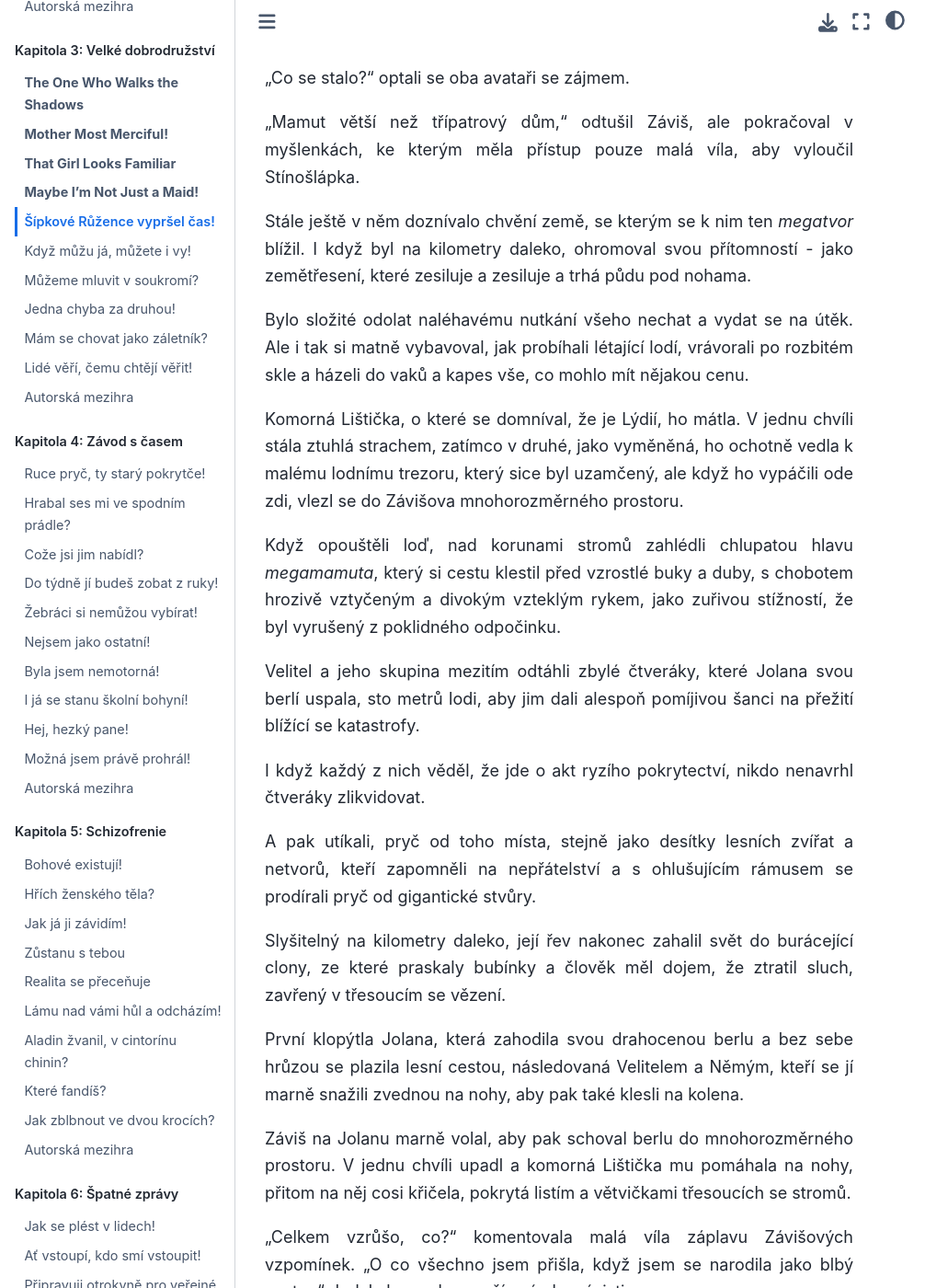
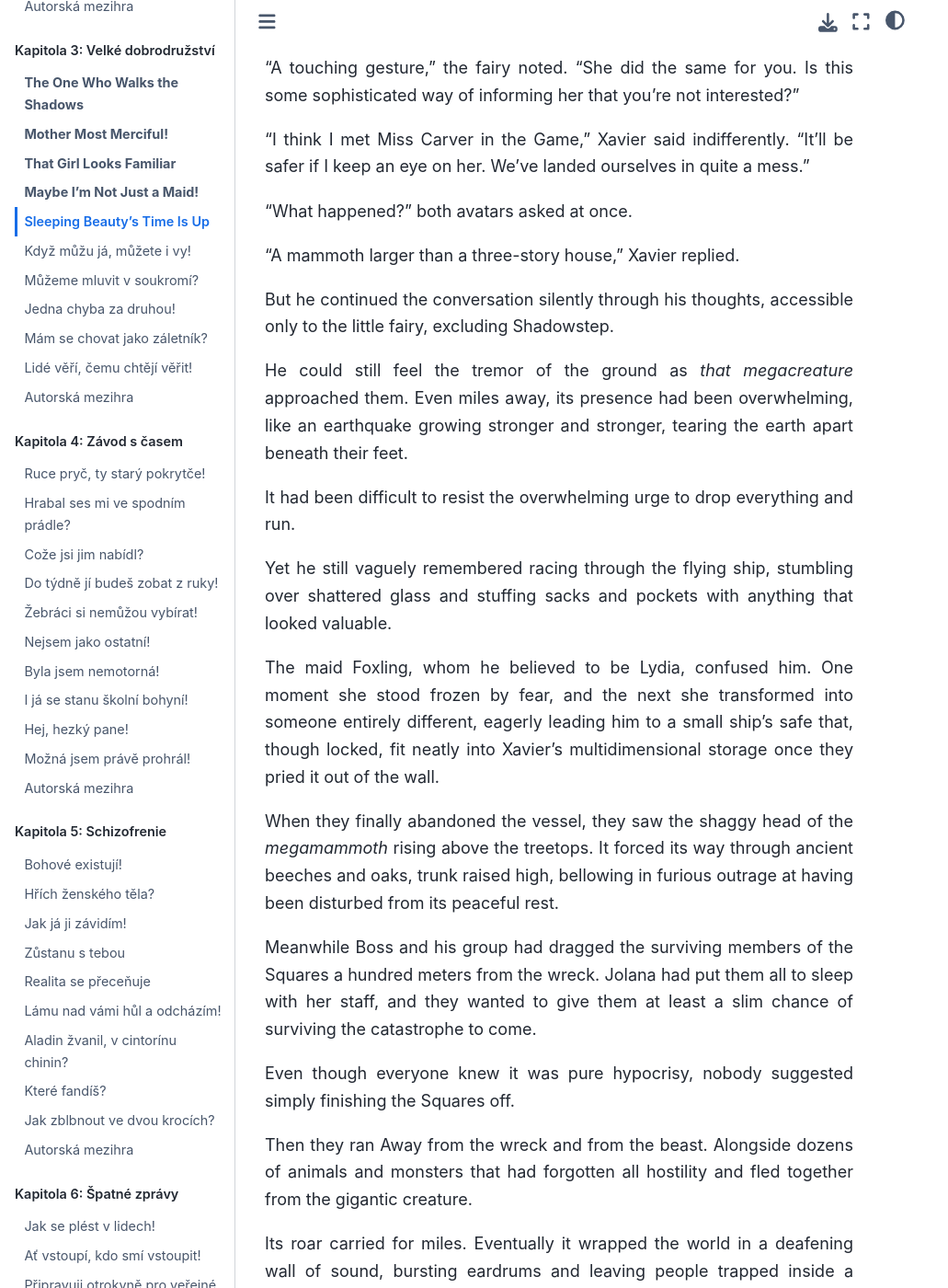
Before and after one commit to hanpari/sest-spolecniku, a Sphinx documentation site: the page built from source/sest_spolecniku/003-velke-dobrodruzstvi/05.md, in a window 1280 px wide and 1400 px high, scrolled down 1583 px. Shown: the whole window at 92% size, without its empty margins (0-1031 px from the left). Built offline with Sphinx 7.4.7 and the Sphinx Book theme 1.1.4, drawn with Linux system fonts in a browser that asks for light colours; some of the changed text lies outside the part shown.

Commit message:
Aftermath

```diff
--- a/source/sest_spolecniku/003-velke-dobrodruzstvi/05.md
+++ b/source/sest_spolecniku/003-velke-dobrodruzstvi/05.md
@@ -1,172 +1,225 @@
-# Šípkové Růžence vypršel čas!
+# Sleeping Beauty’s Time Is Up
 
-Za okny svítalo, když se Záviš probudil do reality, odpočatý jako včera. Vstal, aby si uvařil čaj, když skrz prosklené dveře obývacího pokoje uviděl Lýdii, jak spí na pohovce, rusé vlasy pohozené u hlavy a blikající NT-vysílač u patky stolu.
+Dawn was breaking outside the windows when Xavier woke in reality, as rested as he had been yesterday. He got up to make tea when, through the glass doors of the living room, he spotted Lydia stretched out on the couch, auburn hair spilled across the cushion and her NT transmitter blinking by the table leg.
 
-Záviš si vzdychl, vzal z postele přikrývku a zatlačil na dveře. Když zjistil, že jsou zamčené, vrátil se pro chytrou čelenku.
+Xavier sighed, grabbed a blanket from the bed, and pushed at the door. When he discovered it was locked, he went back for his smart headband.
 
-"Dobré ránko," pozdravila ho malá víla, která pokuřovala brčálově zelenou dýmku a listovala čímsi, co připomínalo knihu pohádek pro nejmenší. Před ní klečel zakuklený panáček, oblečený do černého trikotu, který ji masíroval nohy, přikrčený v uctivé póze služebníčka.
+“Good morning,” the little fairy greeted him. She was puffing on a periwinkle-green pipe and leafing through something that resembled a children's fairy-tale book. Before her knelt a hooded figure dressed in black, massaging her feet in the respectful pose of a devoted servant.
 
-"Neruším vás?" zeptal se Záviš jedovatě. "Až budeš mít čas, mohla bys mi prosím zodpovědět pár otázek?"
+“Am I interrupting?” Xavier asked acidly. “Whenever you have a moment, perhaps you could answer a few questions.”
 
-"Samozřejmě. Ptejte se, pane. Jsem tady, abych sloužila."
+“Certainly. Ask away, sir. I am here to serve.”
 
-Záviš ji věnoval svůj nejlepší ledový pohled, ale bez valného výsledku.
+Xavier gave her his finest icy stare, but with little effect.
 
-"Než se vám vrátí řeč," ušklíbla se malá víla a ukázala na zakuklence, "představím vám Stínošlápka. Jsem jeho *sensei*, učitel a duchovní vůdce. Lýdie mi platí, abych ho vycvičila."
+“Before speech returns to you,” the fairy smirked, pointing at the hooded figure, “allow me to introduce Shadowstep. I am his *sensei*, teacher, and spiritual guide. Lydia pays me to train him.”
 
-"Těší mne," zavrčel Záviš.
+“A pleasure,” Xavier growled.
 
-Stínošlápek se postavil, otočil a důstojně se uklonil. "Děkuji, pane, že jste se ujal mé paní. Jsem připravený pro vás zabít na kohokoliv ukážete. Jsem ten, který chodí stíny."
+Shadowstep stood, turned, and bowed with dignity.
 
-Záviš strnul na dlouhou minutu, pak beze slova namířil prst na malou vílu.
+“Thank you for taking care of my lady, sir. I am prepared to kill anyone you point at. I am the one who walks the shadows.”
 
-I pod černou kuklou bylo vidět, že se Stínošlápek otřásl. "Ji ne, prosím."
+Xavier froze for a long minute, then silently pointed at the little fairy.
 
-"To si snad nezasloužím," ozvala se malá víla uraženě. "Nebýt mne, Lýdie by utekla a my bychom ztratili potencionálního spoluhráče… Zneužila jsem jejího duševního rozpoložení," dodala pyšně. "Zdá se, že touží po lidské přítomnosti, byť tou přítomností jste vy, pane. Nejste na mne hrdý?"
+Even beneath the black hood, it was obvious Shadowstep shuddered.
 
-"Takže ti mám poděkovat, že mi okupuje obývák?"
+“Not her, please.”
 
-"Měla jsem ji poslat lehnout si na zápraží?" zeptala se malá víla jedovatě. "Svým způsobem vám tleskám, pane. Chováte se jako hulvát i k vlastnímu druhu. Žádná diskriminace, co?"
+“I hardly deserve that,” the fairy protested. “If it weren't for me, Lydia would have run away and we would have lost a potential teammate. I exploited her emotional vulnerability,” she added proudly. “She appears to crave human company, even if that company happens to be you, sir. Aren't you proud of me?”
 
-Záviš si vzdychl a ukázal na prosklené dveře.  "Otevři to. Nechápu, jak mohla být tak naivní a myslet si, že se nedostanu přes zámek ve vlastním bytě."
+“So I should thank you for occupying my living room?”
 
-Pod ostražitým dohledem Stínošlápka vešel dovnitř a přikryl ležící ženu.
+“Should I have sent her to sleep on the doorstep?” the fairy snapped. “In a way, I applaud you, sir. You're equally rude to your own species. No discrimination, right?”
 
-"Dojemné gesto," poznamenala malá víla. "Ona udělala totéž pro vás. Jde o rafinovaný způsob, jak dát najevo, že o ni nestojíte?"
+Xavier sighed and pointed toward the glass doors.
 
-"Myslím, že jsem slečnu Krajcarovou potkal ve Hře," poznamenal Záviš netečně. "Bude bezpečnější, když ji budu mít pod dohledem. Dostali jsme se do solidní šlamastyky."
+“Open it. I don't understand how she could be naïve enough to think I couldn't bypass the lock in my own apartment.”
 
-"Co se stalo?" optali se oba avataři se zájmem.
+Under Shadowstep's watchful gaze, he entered and draped the blanket over the sleeping woman.
 
-"Mamut větší než třípatrový dům," odtušil Záviš, ale pokračoval v myšlenkách, ke kterým měla přístup pouze malá víla, aby vyloučil Stínošlápka.
+“A touching gesture,” the fairy noted. “She did the same for you. Is this some sophisticated way of informing her that you're not interested?”
 
-Stále ještě v něm doznívalo chvění země, se kterým se k nim ten *megatvor* blížil. I když byl na kilometry daleko, ohromoval svou přítomností - jako zemětřesení, které zesiluje a zesiluje a trhá půdu pod nohama.
+“I think I met Miss Carver in the Game,” Xavier said indifferently. “It'll be safer if I keep an eye on her. We've landed ourselves in quite a mess.”
 
-Bylo složité odolat naléhavému nutkání všeho nechat a vydat se na útěk. Ale i tak si matně vybavoval, jak probíhali létající lodí, vrávorali po rozbitém skle a házeli do vaků a kapes vše, co mohlo mít nějakou cenu.
+“What happened?” both avatars asked at once.
 
-Komorná Lištička, o které se domníval, že je Lýdií, ho mátla. V jednu chvíli stála ztuhlá strachem, zatímco v druhé, jako vyměněná, ho ochotně vedla k malému lodnímu trezoru, který sice byl uzamčený, ale když ho vypáčili ode zdi, vlezl se do Závišova mnohorozměrného prostoru.
+“A mammoth larger than a three-story house,” Xavier replied.
 
-Když opouštěli loď, nad korunami stromů zahlédli chlupatou hlavu *megamamuta*, který si cestu klestil před vzrostlé buky a duby, s chobotem hrozivě vztyčeným a divokým vzteklým rykem, jako zuřivou stížností, že byl vyrušený z poklidného odpočinku.
+But he continued the conversation silently through his thoughts, accessible only to the little fairy, excluding Shadowstep.
 
-Velitel a jeho skupina mezitím odtáhli zbylé čtveráky, které Jolana svou berlí uspala, sto metrů lodi, aby jim dali alespoň pomíjivou šanci na přežití blížící se katastrofy.
+He could still feel the tremor of the ground as *that megacreature* approached them. Even miles away, its presence had been overwhelming, like an earthquake growing stronger and stronger, tearing the earth apart beneath their feet.
 
-I když každý z nich věděl, že jde o akt ryzího pokrytectví, nikdo nenavrhl čtveráky zlikvidovat.
+It had been difficult to resist the overwhelming urge to drop everything and run.
 
-A pak utíkali, pryč od toho místa, stejně jako desítky lesních zvířat a netvorů, kteří zapomněli na nepřátelství a s ohlušujícím rámusem se prodírali pryč od gigantické stvůry.
+Yet he still vaguely remembered racing through the flying ship, stumbling over shattered glass and stuffing sacks and pockets with anything that looked valuable.
 
-Slyšitelný na kilometry daleko, její řev nakonec zahalil svět do burácející clony, ze které praskaly bubínky a člověk měl dojem, že ztratil sluch, zavřený v třesoucím se vězení.
+The maid Foxling, whom he believed to be Lydia, confused him. One moment she stood frozen by fear, and the next she transformed into someone entirely different, eagerly leading him to a small ship's safe that, though locked, fit neatly into Xavier's multidimensional storage once they pried it out of the wall.
 
-První klopýtla Jolana, která zahodila svou drahocenou berlu a bez sebe hrůzou se plazila lesní cestou, následovaná Velitelem a Němým, kteří se jí marně snažili zvednou na nohy, aby pak také klesli na kolena.
+When they finally abandoned the vessel, they saw the shaggy head of the *megamammoth* rising above the treetops. It forced its way through ancient beeches and oaks, trunk raised high, bellowing in furious outrage at having been disturbed from its peaceful rest.
 
-Záviš na Jolanu marně volal, aby pak schoval berlu do mnohorozměrného prostoru. V jednu chvíli upadl a komorná Lištička mu pomáhala na nohy, přitom na něj cosi křičela, pokrytá listím a větvičkami třesoucích se stromů.
+Meanwhile Boss and his group had dragged the surviving members of the Squares a hundred meters from the wreck. Jolana had put them all to sleep with her staff, and they wanted to give them at least a slim chance of surviving the catastrophe to come.
 
-"Celkem vzrůšo, co?" komentovala malá víla záplavu Závišových vzpomínek. "O co všechno jsem přišla, když jsem se narodila jako blbý avatar," dodala bez sebemenší známky závisti.
+Even though everyone knew it was pure hypocrisy, nobody suggested simply finishing the Squares off.
 
-"A co moje paní?" zeptal se Stínošlápek úzkostlivě. I když se nepodílel na jejich tiché výměně, vytušil, že se stalo něco závažného.
+Then they ran Away from the wreck and from the beast. Alongside dozens of animals and monsters that had forgotten all hostility and fled together from the gigantic creature.
 
-"V pořádku," odtušil Záviš vlažně, ale bez velkého přesvědčení. Když se jim podařilo dopotácet do bezpečné jeskyně, Lištička měla skelný pohled a třásla se jako osika.
+Its roar carried for miles. Eventually it wrapped the world in a deafening wall of sound, bursting eardrums and leaving people trapped inside a trembling prison of noise.
 
-*Pokud je ta komorná Lýdie Krajcarová, nevěřím, že by se chtěla vrátit do Hry,* pomyslel si pochmurně. Jemu osobně se adrenalinové vzrušení zamlouvalo, nebo mu alespoň dával přednost před plíživými nástrahami **První-Spořitelní**.
+Jolana was the first to fall. She threw away her precious staff and crawled along the forest path, paralyzed by terror. Boss and Mute tried desperately to haul her back onto her feet before collapsing to their knees themselves.
 
-"Kdy myslíš, že se probudí?" zeptal se.
+Xavier shouted helplessly at Jolana before scooping up her staff and hiding it in his multidimensional storage.
 
-"Máme-li soudit podle vás, pak čas strávený ve Hře  je dvanáct hodin. Moje paní usnula hodinu a třicet čtyři minut po vás, pane," odpověděl Stínošlápek úslužně.
+At one point he fell, and the maid Foxling helped him back up, screaming something at him while leaves and broken branches rained down from shaking trees.
 
-Malá víla jeho předpoklad potvrdila kývnutím.
+***
 
-"Dvanáct hodin? Hráč zůstává na dvanáct hodin mimo?" ujistil se Záviš.
+“Quite exciting, wasn't it?” the little fairy commented as Xavier's memories flooded back. “What adventures I've missed by being born a stupid avatar,” she added without the slightest trace of jealousy.
 
-"Vypadá to tak," odpověděla malá víla. "Teoreticky bych mohla odpojit NT-vysílač, kdybych vás chtěla dostat ven - ale to bych navrhovala jako hodně nouzové řešení."
+“And what about my lady?” Shadowstep asked anxiously.
 
-"Proč?"
+“She’s fine,” Xavier replied, though not very convincingly.
 
-Malá víla vytvořila promítací plátno, na kterém se objevil rozšklebený úsměv mentálně zaostalého dítěte. Šlo o video z populární streamovací služby a titulek zněl:
+When they finally reached a safe cave, Foxling had worn a glassy stare and trembled like a leaf.
 
-> Zkuste se nesmát! Šestnáct dementů k popukání! Sdílejte a lajkujte!
+*If that maid really is Lydia Carver, I don't believe she'll want to return to the Game,* he thought gloomily.
 
-"Chtěl byste ke svému hravému kousání přidat roztomilé slintání a žvatlaní?" zeptala se malá víla sladce.
+Personally, he rather enjoyed the adrenaline rush. Or at least he preferred it to the creeping dangers of **First Savings**.
 
-"Odpojení NT-vysílače vám může uvařit mozek, pane," dodal Stínošlápek snaživě.
+“When do you think she'll wake up?” he asked.
 
-"Pochybuju, že bychom poznali rozdíl," usekla ho malá víla. "Ty se starej o svého majitele. Šípkové Růžence vypršel čas."
+“If we judge by your own experience, then time spent in the Game equals twelve hours. My lady fell asleep one hour and thirty-four minutes after you did, sir,” Shadowstep reported dutifully.
 
-A opravdu, Lýdie se probouzela a se zmateným výrazem se rozhlížela po okolí, zatímco si protahovala ztuhlé končetiny. Záviš ji pozoroval a doufal, že stejně jako on, i ona bude vnímat, co se stalo ve Hře, jako doznívající sen.
+The little fairy confirmed his estimate with a nod.
 
-"Jsem zpátky," promluvila Lýdie a roztřásla se šokem.
+“Twelve hours? A player is gone for twelve hours?” Xavier asked.
 
-*Jak se dalo čekat?* pomyslel si Záviš. *Ta se do Hry nevrátí. Pokud stříbrná reaguje takto, jakou šanci má Medard a ta děcka?*
+“Seems so,” the fairy replied. “Technically I could disconnect the NT transmitter if I wanted to pull you out. But I'd classify that as an emergency measure.”
 
-"Pane Velehradský, dlužím vám omluvu."
+“Why?”
 
-Udiveně se na ni zadíval.
+The fairy conjured a projection screen. On it appeared the idiotic grin of a mentally impaired child. It was footage from a popular streaming platform, under the title:
 
-"Omluvu?"
+> **Try Not to Laugh! Sixteen Hilarious Morons! Like and Share!**
 
-"Chovala jsem se nevhodně," vysvětlila Lýdie. "Zachránil jste mi život a já…"
+“Would you like to add adorable drooling and incoherent babbling to your playful biting?” the fairy asked sweetly.
 
-"Aha, tuhle omluvu," zasmál se Záviš. "Obecně si nevážím důvěřivých hlupáků. Nemáte za co se omlouvat. Jak se cítíte, hm, Lištičko? Byla jste to vy, že ano?"
+“Disconnecting the NT transmitter may cook your brain, sir,” Shadowstep added helpfully.
 
-"Ještěr?" zahleděla se na něj, aniž by opětovala úsměv. "Pletete se, já nejsem Lištička."
+“I doubt we'd notice the difference,” the fairy cut him off. “You worry about your owner. Sleeping Beauty’s time is up.”
 
-"Cože? Jak potom…?"
+And indeed, Lydia was waking. She sat up, stretching stiff limbs while looking around in confusion.
 
-Jestliže Lýdie nebyla Lištička, jak mohla vědět o Ještěrovi?
+Xavier watched her, hoping that like him, she would regard the events inside the Game as little more than a fading dream.
 
-"Lištička je ta druhá," vysvětlila Lýdie. "Celou dobu jsme byly dvě. Přišlo mi, že jsem obsadila cizí tělo. Dejte si prosím na ni pozor," řekla naléhavě. "Lištička je nebezpečná."
+“I’m back,” Lydia said.
 
-"Všiml jsem si," podotkl Záviš suše. "Místy jste mne překvapila."
+Then she began to shake.
 
-"Já ne," odvětila Lýdie trpce. "Ta druhá možná. Já si připadala jako přebytečná koule na noze."
+*As expected,* Xavier thought. *She won’t be returning to the Game. If a silver citizen reacts like this, what chance do Medard and those kids have?*
 
-Vstala a odešla do koupelny, přitom se česala kartáčem, který vytáhla z poničeného kufru. Samozřejmost, s jakou si našla cestu, Záviše popudila, stejně jako snášející se vlasy, které kontrastovaly s tmavým kobercem a které jako rudá niť označovaly, kudy prošla.
+“Mr. Valehart, I owe you an apology.”
 
-*Nevítaný vetřelec!*
+He looked at her in surprise.
 
-"Chcete snídani?" zeptal se, rozhodnutý, že na ni nebude tlačit.
+“An apology?”
 
-"Děkuji. Budu muset do práce," vzdychla si, když jedla míchaná vejce. "Po všem, co se stalo, se nic nezměnilo," podotkla překvapeně. "Včera jsem se zapřísahala, že nebudu stejná, že se změním - a teď sedím tady a přemýšlím, jak vysvětlím, že smlouvy, které jsem se chystala podepsat, někdo probodal nožem."
+“I behaved badly,” Lydia explained. “You saved my life and I—”
 
-"Hm," kývl Záviš lhostejně. "Podáte mi mléko?"
+“Ah, *that* apology,” Xavier laughed. “In general, I don't think highly of trusting fools. You have nothing to apologize for. How are you feeling, hm, Foxling? That was you, wasn't it?”
 
-Pokud Lýdie zamýšlela ho zatáhnout do debaty o svém duševním rozpoložení, neměl zájem. *Jistě,* přemýšlel, *mohl bych ji nechat se mi svěřit, získat její důvěru a vytvořit závazek, který by ji stáhl do Hry. Bude ale lepší, když se rozejdeme jako dva cizinci. Alespoň nebudu mít tolik vlasů na podlaze.*
+“Lizard?” she looked at him without returning the smile. “You're mistaken. I’m not Foxling.”
 
-Samotného ho překvapovalo, jak ho rozčilují nenápadné stopy její přítomnosti. Ve vzduchu cítil parfém, na který nebyl zvyklý; dokonce i sklenice (tři sklenice!) dokázala přeskládat v pořadí, které ho vyvádělo z míry.
+“What? Then how—?”
 
-Lýdie ho sledovala, v liščích očích záblesky pobavení smíchané s úzkostí: "Co se chystám říct, nebude snadné," ozvala se náhle. "Omlouvám se, ale myslíte, že bych mohla u vás několik dnů přespat?"
+If Lydia wasn't Foxling, how did she know about Lizard?
 
-"Cože? Proč?"
+“Foxling is the other one,” Lydia explained. “There were two of us the entire time. It felt as though I'd occupied someone else's body. Please be careful around her,” she said urgently. “Foxling is dangerous.”
 
-"Nikdy jsem si nepředstavovala, že muž, kterému tohle nabídnu, bude reagovat takto," podotkla s podrážděným úsměvem.
+“I noticed,” Xavier said dryly. “You surprised me more than once.”
 
-"Nejsem zvyklý na cizí přítomnost," vysvětlil Záviš. *Proč se zeptala?* přemýšlel zmateně. *Umí číst řeč těla a musí chápat, jak málo o ni stojím.*
+“Not me,” Lydia replied bitterly. “The other one perhaps. I felt like dead weight tied to her ankle.”
 
-"Jsem připravená zaplatit," povzdychla si. "Pokud jde o tajemství **Asfaltové-Cestovní**, jsou všechna vaše."
+She stood and walked into the bathroom, brushing her hair with a brush retrieved from her damaged briefcase.
 
-"Dobrý pokus," ušklíbl se, "ale nemyslím, že jste připravená zradit rodinnou firmu, i kdybych o ni stál. Nenamáhejte se. Můžete tady zůstat bez podmínek."
+The ease with which she navigated his apartment irritated Xavier. So did the strands of hair drifting down onto the dark carpet, leaving a red trail behind her path.
 
-Tentokrát byla řada na ni, aby byla překvapená.
+*An unwanted intruder.*
 
-"Cože? Proč?" zeptala se a dodala podezřívavě. "Jsem vám nepříjemná. Ošíváte se, sotva se na mne podíváte."
+“Would you like breakfast?” he asked, deciding not to press the issue.
 
-Možná očekávala vyjednávání, přemlouvání, pravděpodobně i vydírání, ať už šlo o tajemství otcovy korporace nebo její spoluúčast na Hře.
-"Děsí mne, že nemáte žádné podmínky," přiznala nakonec a dodala přemýšlivě: "Pokud vám nejde o otcovu korporaci, pak mne chcete ve Hře. Nebo," zajíkla se a začervenala se, "prostě chcete mne?"
+“Thank you. I’ll have to go to work,” she sighed while eating scrambled eggs. “Strangely enough, after everything that happened, nothing has changed. Yesterday I swore I wouldn't remain the same person, that I would change. And now I'm sitting here wondering how I'll explain that somebody stabbed the contracts I was supposed to sign.”
 
-"Chtít vás?"
+“Mm.” Xavier nodded indifferently. “Could you pass the milk?”
 
-Pokud Lýdie takovou možnost vyslovila, co to znamenalo? *Pohledná mladá žena,* přemítal Záviš, *postava jako ze žurnálu, dokonalá pleť,  vynikající fyzická kondice, rozvinutá inteligence, přiměřeně nedůvěřivá s atraktivním rodinným zázemím. Ideální manželka pro stříbronose jako já. Hodíme se k sobě věkem, postavou, možná i charakterem.*
+If Lydia intended to drag him into a discussion of her emotional state, he wasn't interested.
 
-Nevěřil, že by potkal romantickou známost - a kdyby ji potkal, udělal by všechno proto, aby se jí vyhnul. Lýdie ho jako žena přitahovala, ale ne jako tajemná Gabriela, jejíž přítomnost ho pozoruhodným způsobem rozechvívala.
+*Sure,* he thought, *I could listen, gain her trust, create an emotional bond and pull her deeper into the Game. But it's better if we part as strangers. At least there'll be fewer hairs on the floor.*
 
-"Překážíte mi," přiznal - a koutkem oka zahlédla, jak malá víla, která spolu se Stínošlápkem pozorně sledovala jejich debatu, si klepe na čelo. "Ale jde o osobní nepohodlí, které dokážu překonat."
+Even he was surprised by how much the subtle traces of her presence annoyed him.
 
-"Zabijte mne někdo!"
+A perfume scent lingered in the air.
 
-Usazená v kulisách kinového sálu s kornoutem popkornu a sklenicí malinové limonády, malá víla vyprskla smíchy a ukázala vztyčený palec. Lýdie, zřejmě na vážkách a méně pobavená, se rozhodla ji napodobit.
+Even the glasses — three glasses! — had somehow been rearranged into an order that disturbed him.
 
-"Děkuji, Záviši," oslovila ho nesměle křestním jménem.
+Lydia watched him, amusement mingling with anxiety in her fox-green eyes.
 
-V té chvíli se rozezněl zvonek nade dveřmi. Záviš zamračeně poručil malé víle, aby se napojila na venkovní kameru.
+“What I'm about to ask won’t be easy,” she said suddenly. “I’m sorry, but do you think I could stay here for a few days?”
 
-"Čekáš návštěvu?" zeptala se Lýdie.
+“What? Why?”
 
-"Nikdy!" odpověděl, vyvedený z míry, jak hladce přešla na tykání. "Nikdy nečekám návštěvy."
+“I never imagined a man would react like that when I offered him this,” she replied with an irritated smile.
+
+“I’m not accustomed to company,” Xavier explained.
+
+*Why did she ask?* he wondered. *She reads body language. She must understand perfectly well how little I want her here.*
+
+“I’m willing to pay,” she sighed. “As for the secrets of **Asphalt-Transit**, they're all yours.”
+
+“Nice try,” he smirked. “But I don't think you're prepared to betray the family business, even if I were interested. Don't bother. You can stay here without conditions.”
+
+Now it was her turn to look shocked.
+
+“What? Why?” she asked suspiciously. “I make you uncomfortable. You squirm every time you look at me.”
+
+Perhaps she had expected negotiation. Persuasion. Blackmail, even.
+
+Whether involving her father’s corporation or her participation in the Game.
+
+“The fact that you have no conditions scares me,” she admitted at last. Then added thoughtfully, “If you don't want my father's corporation, then you want me in the Game. Or...” She choked slightly and blushed. “You simply want me?”
+
+“Want you?”
+
+If Lydia was suggesting that possibility, what did it mean?
+
+*An attractive young woman,* Xavier considered. *Magazine-cover figure, flawless skin, excellent physical condition, intelligent, suspicious enough to be interesting, and with an appealing family background. The ideal wife for a silver-nose like me. Similar age, similar status, perhaps even similar personality.*
+
+He didn't believe in romantic attachments.
+
+And if one ever appeared, he'd do everything in his power to avoid it.
+
+Lydia attracted him as a woman.
+
+But not like Gabrielle Marrow, whose presence stirred him in ways he found difficult to explain.
+
+“You inconvenience me,” he admitted.
+
+Out of the corner of his eye he noticed the little fairy, sitting beside Shadowstep and enthusiastically observing the conversation, tapping a finger against her temple.
+
+“But it's a personal inconvenience I can overcome.”
+
+“Someone kill me.”
+
+Now seated inside a virtual movie theater with popcorn and raspberry lemonade, the little fairy burst into laughter and gave them a thumbs-up.
+
+Lydia, much less amused and apparently still undecided, copied the gesture anyway.
+
+“Thank you, Xavier,” she said softly, addressing him by his first name.
+
+At that exact moment, the doorbell rang.
+
+Xavier frowned and ordered the little fairy to access the exterior camera.
+
+“Expecting company?” Lydia asked.
+
+“Never!” he answered, unsettled by how naturally she had switched to first names. “I never expect visitors.”
```
